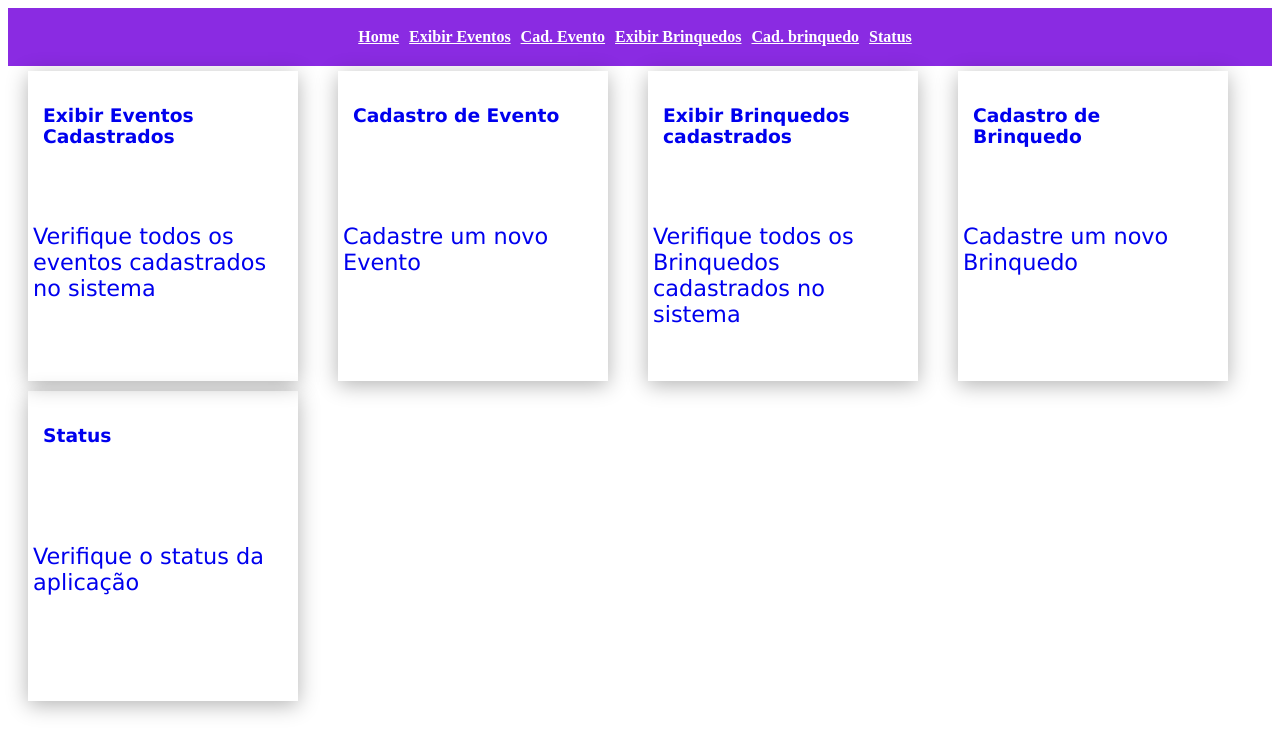
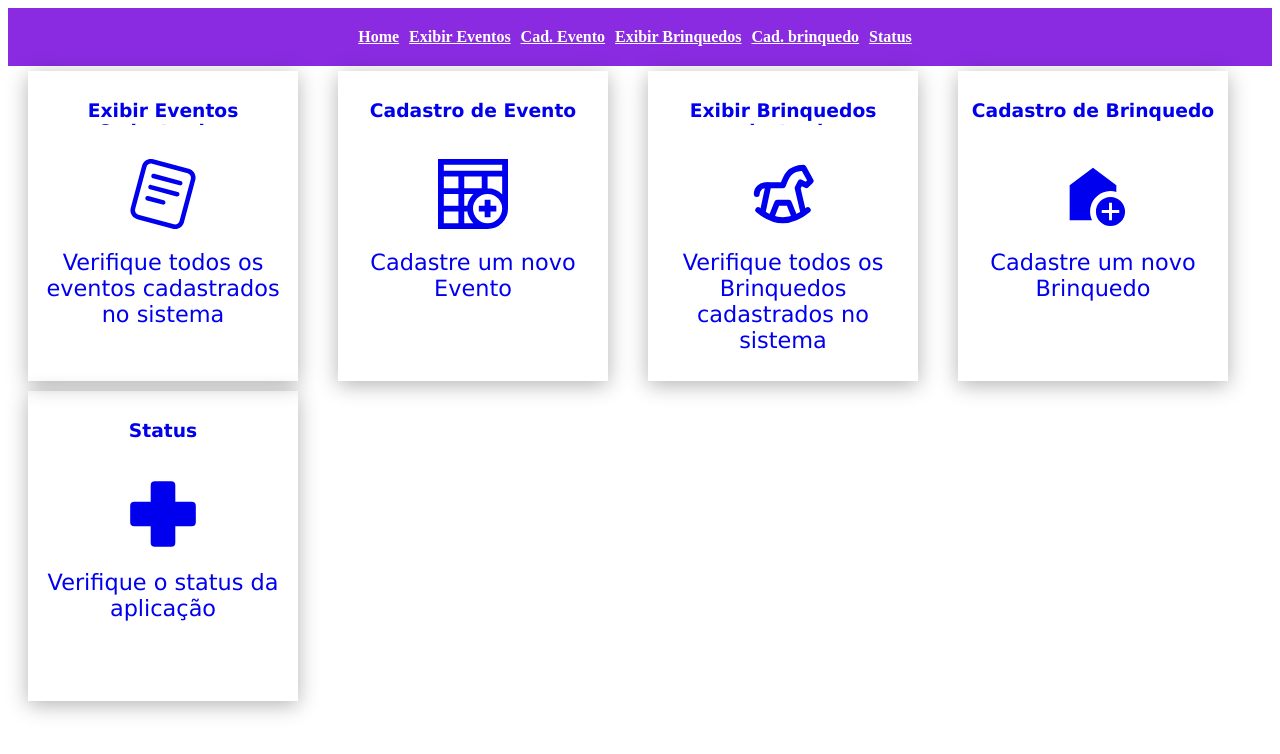
Before and after one commit to MichelAngelo7/reserva_brinquedos, a Next.js app: page / in a window 1280 px wide. Shown: the top 754 px of the page. Built offline with nearby package versions, Linux system fonts and the light colour scheme.

Commit message:
Added icons in home

```diff
--- a/pages/Home.module.css
+++ b/pages/Home.module.css
@@ -11,18 +11,21 @@
 }
 
 .card__icon {
-  margin-top: 4em;
+  margin-top: 1em;
+  margin-bottom: 1em;
   max-height: 50%;
   width: 100%;
 }
 
 .card__info {
-  padding: 10px;
-  height: 90px;
+  padding: 5px;
+  text-align: center;
+  height: 20px;
   overflow: hidden;
 }
 
 .card__info__h4 {
+  text-align: center;
   font-size: 1.4em;
   font-weight: 300;
   margin: 0;
--- a/pages/index.js
+++ b/pages/index.js
@@ -1,7 +1,11 @@
 import React from "react";
 import Header from "./front/components/header";
 import styles from "./Home.module.css";
-
+import { GiHealthNormal } from "react-icons/gi";
+import { MdAddHome } from "react-icons/md";
+import { GrTableAdd } from "react-icons/gr";
+import { SiReaddotcv } from "react-icons/si";
+import { TbHorseToy } from "react-icons/tb";
 export default function Home() {
   return (
     <div>
@@ -9,6 +13,7 @@ export default function Home() {
       <a href="front/events">
         <div className={styles.card}>
           <h3 className={styles.card__info}>Exibir Eventos Cadastrados</h3>
+          <SiReaddotcv size={70} className={styles.card__icon} />
           <h4 className={styles.card__info__h4}>
             Verifique todos os eventos cadastrados no sistema
           </h4>
@@ -17,12 +22,14 @@ export default function Home() {
       <a href="front/event">
         <div className={styles.card}>
           <h3 className={styles.card__info}>Cadastro de Evento</h3>
+          <GrTableAdd size={70} className={styles.card__icon} />
           <h4 className={styles.card__info__h4}>Cadastre um novo Evento</h4>
         </div>
       </a>
       <a href="front/resources">
         <div className={styles.card}>
           <h3 className={styles.card__info}>Exibir Brinquedos cadastrados</h3>
+          <TbHorseToy size={70} className={styles.card__icon} />
           <h4 className={styles.card__info__h4}>
             Verifique todos os Brinquedos cadastrados no sistema
           </h4>
@@ -31,12 +38,14 @@ export default function Home() {
       <a href="front/resource">
         <div className={styles.card}>
           <h3 className={styles.card__info}>Cadastro de Brinquedo</h3>
+          <MdAddHome size={70} className={styles.card__icon} />
           <h4 className={styles.card__info__h4}>Cadastre um novo Brinquedo</h4>
         </div>
       </a>
       <a href="front/status">
         <div className={styles.card}>
           <h3 className={styles.card__info}>Status</h3>
+          <GiHealthNormal size={70} className={styles.card__icon} />
           <h4 className={styles.card__info__h4}>
             Verifique o status da aplicação
           </h4>
```
